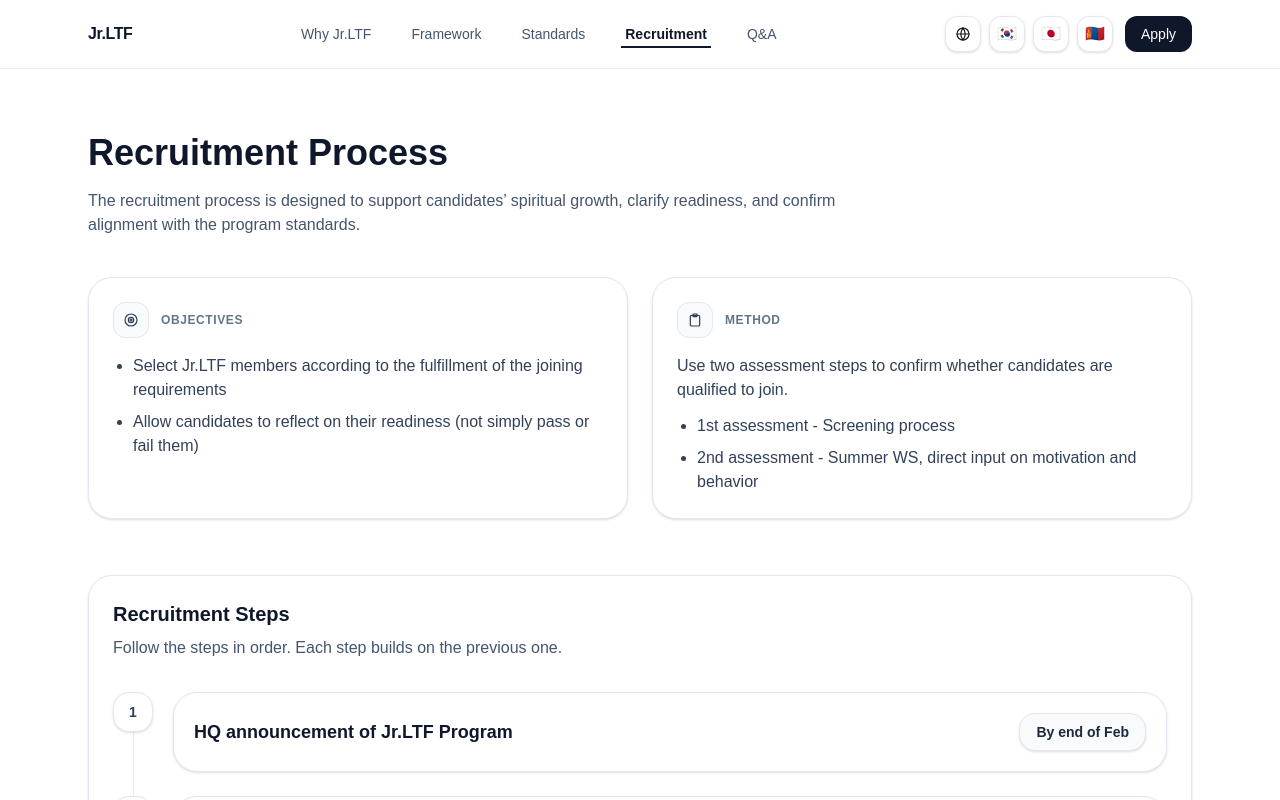
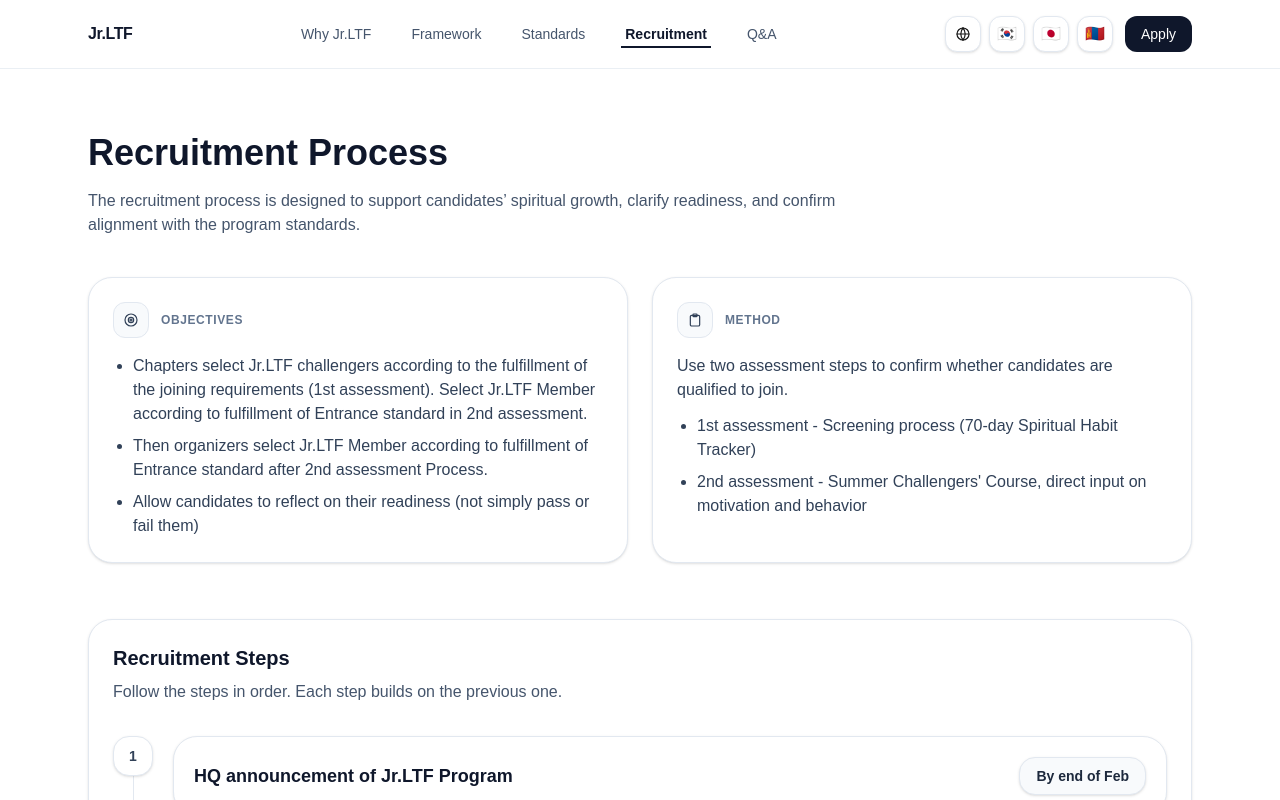
Before and after one commit to nyamkadorj/jrltf-site, a Next.js app: page /recruitment in a window 1280 px wide. Shown: the top 800 px of the page. Built offline with nearby package versions, Linux system fonts and the light colour scheme.

Commit message:
“Update”

```diff
--- a/src/app/recruitment/page.tsx
+++ b/src/app/recruitment/page.tsx
@@ -97,8 +97,11 @@ export default function RecruitmentPage() {
           >
             <ul className="list-disc space-y-2 pl-5 text-slate-700">
               <li>
-                Select Jr.LTF members according to the fulfillment of the
-                joining requirements
+                Chapters select Jr.LTF challengers according to the fulfillment of the
+                joining requirements (1st assessment). Select Jr.LTF Member according to fulfillment of Entrance standard in 2nd assessment.
+              </li>
+              <li>
+                Then organizers select Jr.LTF Member according to fulfillment of Entrance standard after 2nd assessment Process.
               </li>
               <li>
                 Allow candidates to reflect on their readiness (not simply pass
@@ -117,9 +120,9 @@ export default function RecruitmentPage() {
               qualified to join.
             </p>
             <ul className="mt-3 list-disc space-y-2 pl-5 text-slate-700">
-              <li>1st assessment - Screening process</li>
+              <li>1st assessment - Screening process (70-day Spiritual Habit Tracker)</li>
               <li>
-                2nd assessment - Summer WS, direct input on motivation and
+                2nd assessment - Summer Challengers' Course, direct input on motivation and
                 behavior
               </li>
             </ul>
--- a/src/app/standards/page.tsx
+++ b/src/app/standards/page.tsx
@@ -129,7 +129,7 @@ export default function StandardsPage() {
           Program Standards
         </h1>
         <p className="mt-4 max-w-3xl text-slate-600">
-          Entrance standards clarify who this program is for, and Objectives
+          Entrance standards clarify who this program is for. Candidates must meet the entrance standard in order to become Jr.LTF member. The Objectives
           describe who members are expected to become and achieve through the
           program.
         </p>
```
